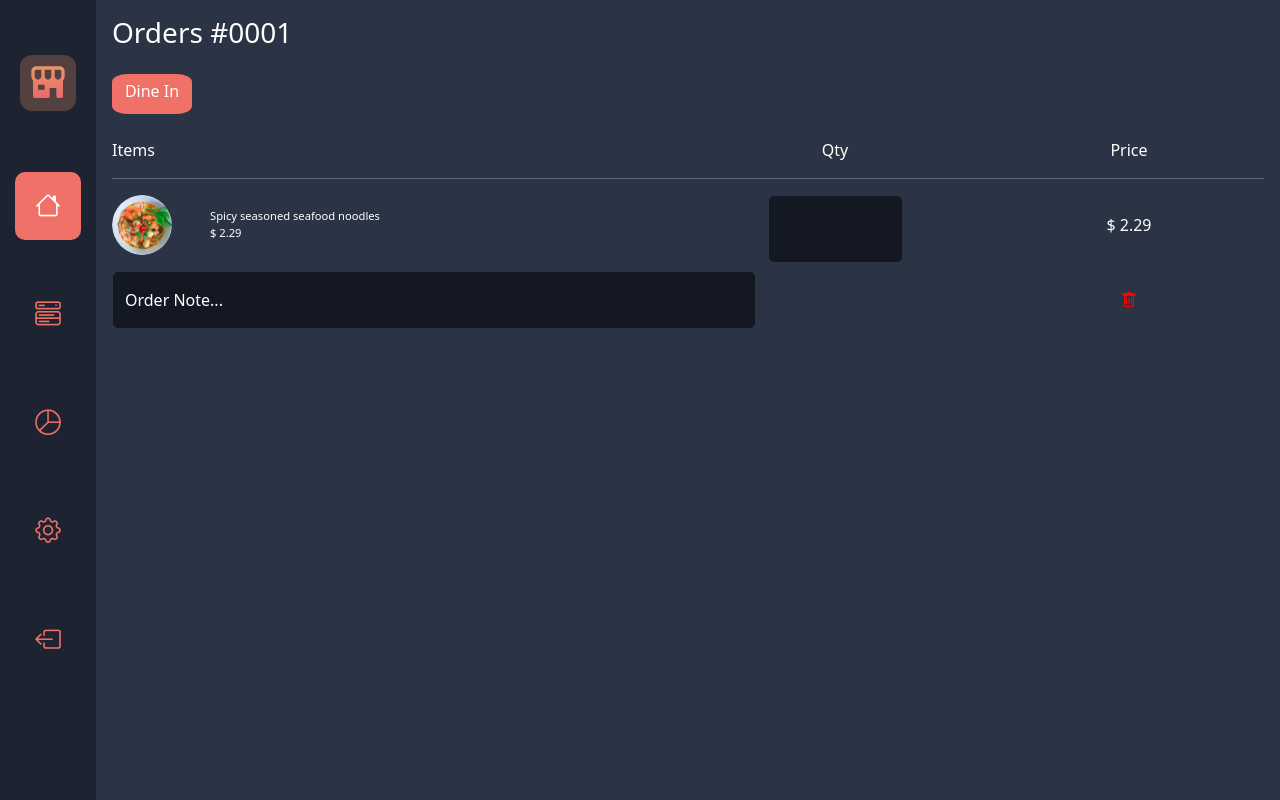
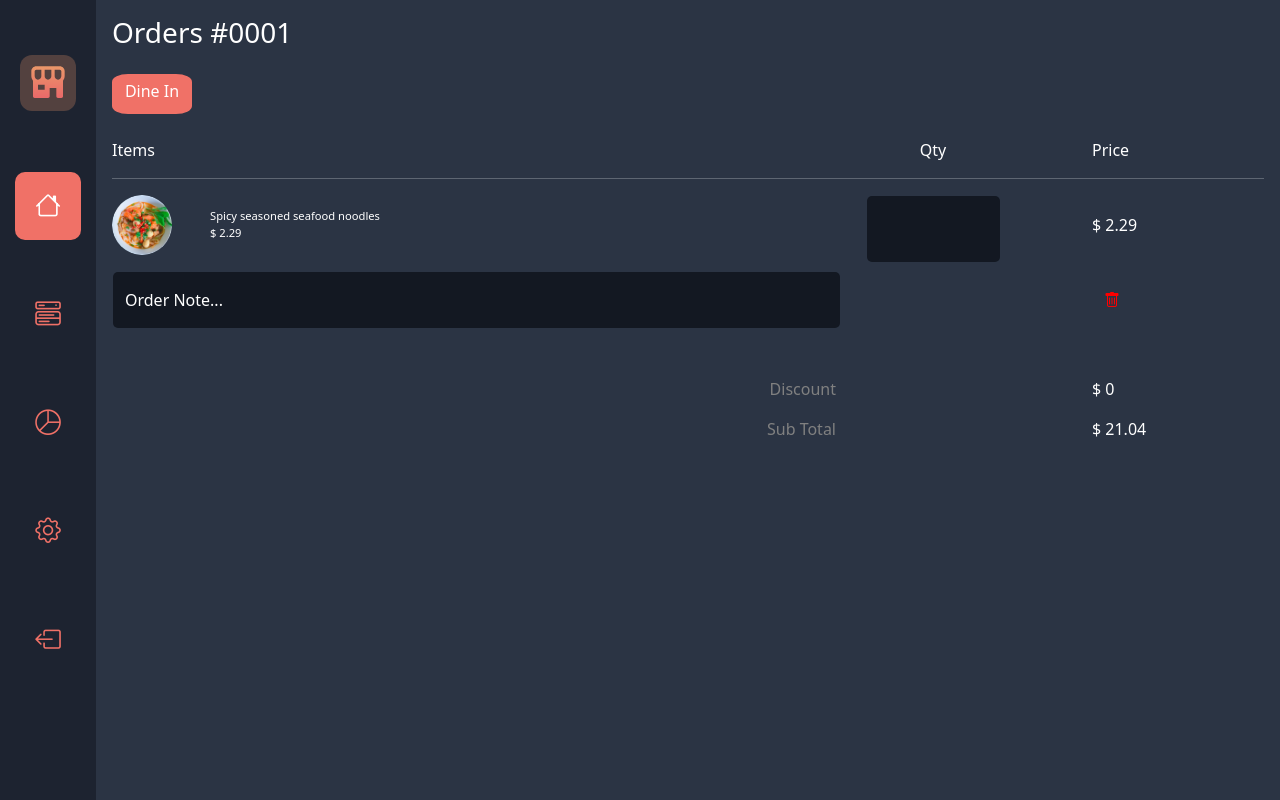
Before and after one commit to kevinchien05/PosFood, a plain HTML site: page payment.html in a window 1280 px wide. Shown: the top 800 px of the page. Drawn offline with nearby package versions, Linux system fonts and the light colour scheme.

Commit message:
front end

```diff
--- a/css/style.css
+++ b/css/style.css
@@ -1,4 +1,4 @@
-body {
+body, footer {
     background-color: #2b3444;
     color: #ffffff;
 }
@@ -445,3 +445,7 @@ option {
         margin: auto;
     }
 }
+
+.totalText {
+    color: gray;
+}
--- a/payment.html
+++ b/payment.html
@@ -1,5 +1,6 @@
 <!DOCTYPE html>
 <html lang="en">
+
 <head>
     <meta charset="UTF-8">
     <meta name="viewport" content="width=device-width, initial-scale=1.0">
@@ -9,6 +10,7 @@
     <script src="https://cdn.jsdelivr.net/npm/bootstrap@5.3.3/dist/js/bootstrap.bundle.min.js"></script>
     <link rel="stylesheet" href="css/style.css">
 </head>
+
 <body class="text-light">
     <!-- Sidebar -->
     <div class="d-flex">
@@ -69,19 +71,23 @@
                 <p>Dine In</p>
             </div>
 
-        <!-- Change to for -->
             <div class="row mb-0">
                 <div class="col-6">
                     <p>Items</p>
                 </div>
+                <div class="col-1 text-center">
+
+                </div>
                 <div class="col-3 text-center">
                     <p>Qty</p>
                 </div>
-            <div class="col-3 text-center">
+                <div class="col-2 text-start">
                     <p>Price</p>
                 </div>
             </div>
             <hr class="mt-0">
+
+            <!-- Change to for -->
             <div class="itemsCartContainer mb-2">
                 <div class="row">
                     <div class="col-1 d-flex align-items-center align-items-md-start">
@@ -96,22 +102,46 @@
                             <p class="cart-items-detail mt-0">$ 2.29</p>
                         </div>
                     </div>
+                    <div class="col-1 text-center">
+                    </div>
                     <div class="col-3 text-center d-flex justify-content-center">
                         <input type="text" class="form-control transparent-input5 py-3 text-center mb-2" id="qty"
                             placeholder="" name="qty">
                     </div>
-                <div class="col-3 d-flex align-items-center justify-content-center">
+                    <div class="col-2 d-flex align-items-center justify-content-between">
                         <p class="cart-items-detail2 text-center">$ 2.29</p>
                     </div>
                 </div>
                 <div class="row">
                     <div class="col-9 ">
                         <input type="text" class="form-control transparent-input4 py-3" id="comment"
-                        placeholder="Order Note..." name="comment" style="width: 75%;">
+                            placeholder="Order Note..." name="comment" style="width: 85%;">
                     </div>
-                <div class="col-3 text-center d-flex align-items-center justify-content-center" style="color: red;">
+                    <div class="col-1 text-center">
+                    </div>
+                    <div class="col-2 text-center d-flex align-items-center justify-content-between px-4" style="color: red;">
                         <i class="bi bi-trash"></i>
                     </div>
+                </div>
+            </div>
+
+            <!--Sub Total-->
+            <div class="row mt-5">
+                <div class="col-8 d-flex justify-content-end px-5">
+                    <p class="totalText">Discount</p>
+                </div>
+                <div class="col-2"></div>
+                <div class="col-2 d-flex justify-content-between">
+                    <p>$ 0</p>
+                </div>
+            </div>
+            <div class="row mt-0">
+                <div class="col-8 d-flex justify-content-end px-5">
+                    <p class="totalText">Sub Total</p>
+                </div>
+                <div class="col-2"></div>
+                <div class="col-2 d-flex justify-content-between">
+                    <p>$ 21.04</p>
                 </div>
             </div>
 
@@ -121,4 +151,5 @@
     <script src="js/button.js"></script>
 
 </body>
+
 </html>
```
Lines whose indentation alone changed are shown as unchanged.
